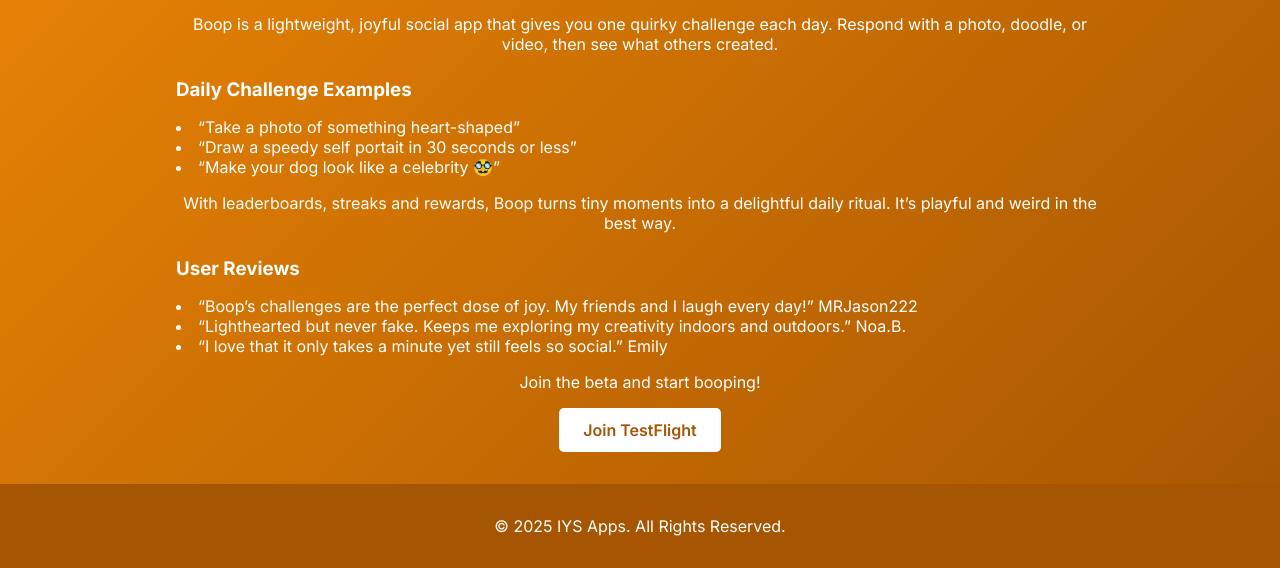
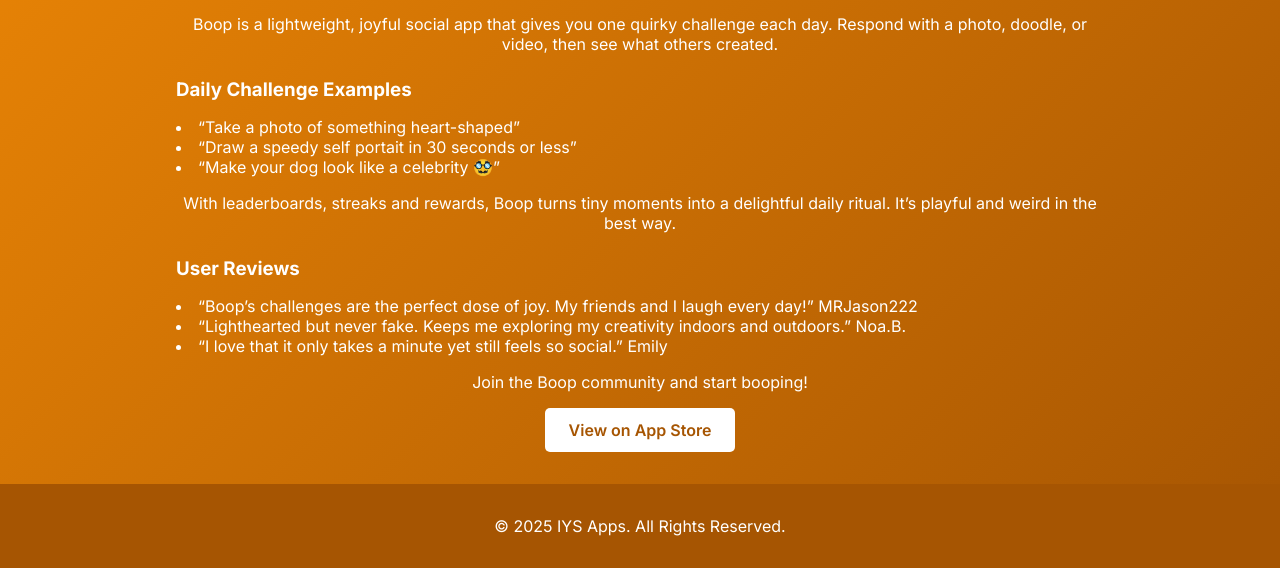
Before and after one commit to idansch/idansch.github.io, a plain HTML site: page boop.html in a window 1280 px wide. Shown: the part 445-1013 px from the top of the page. Drawn offline with Linux system fonts and the light colour scheme.

Commit message:
update link

```diff
--- a/boop.html
+++ b/boop.html
@@ -36,9 +36,9 @@
             <li>“Lighthearted but never fake. Keeps me exploring my creativity indoors and outdoors.” Noa.B.</li>
             <li>“I love that it only takes a minute yet still feels so social.” Emily</li>
         </ul>
-        <p>Join the beta and start booping!</p>
+        <p>Join the Boop community and start booping!</p>
         <p>
-            <a href="https://testflight.apple.com/join/3g3XRJJa" target="_blank" class="cta-button">Join TestFlight</a>
+            <a href="https://apps.apple.com/us/app/boop-daily-social-challenge/id6746448533" target="_blank" class="cta-button">View on App Store</a>
         </p>
     </main>
 
```
